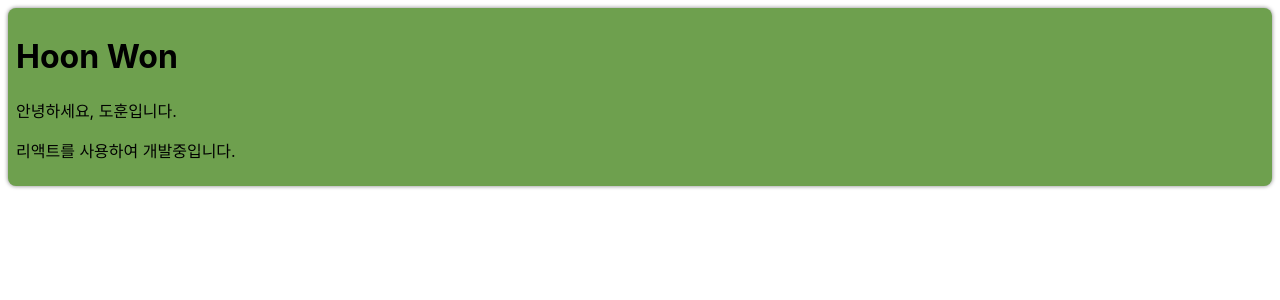
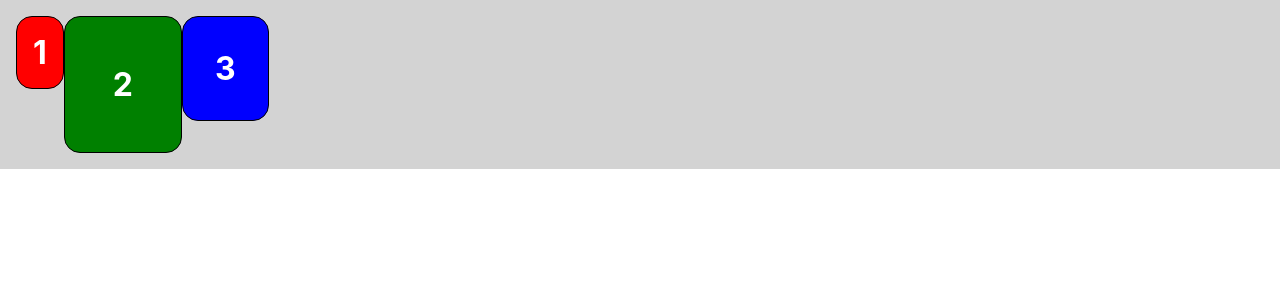
Before and after one commit to wdohoon/react, a React (Create React App) app: page / in a window 1280 px wide. Shown: the top 300 px of the page. Built offline with nearby package versions, Linux system fonts and the light colour scheme.

Commit message:
20240506

```diff
--- a/package.json
+++ b/package.json
@@ -9,6 +9,7 @@
     "react": "^18.2.0",
     "react-dom": "^18.2.0",
     "react-scripts": "5.0.1",
+    "styled-components": "^6.1.9",
     "web-vitals": "^2.1.4"
   },
   "scripts": {
--- /dev/null
+++ b/src/chapter_15/Blocks.jsx
@@ -0,0 +1,58 @@
+import styled from "styled-components";
+
+const Wrapper = styled.div`
+    padding: 1rem;
+    display: flex;
+    flex-direction: row;
+    align-items: flex-start;
+    background-color: lightgrey;
+`;
+
+const Block = styled.div`
+    padding: ${(props) => props.padding};
+    border: 1px solid black;
+    border-radius: 1rem;
+    background-color: ${(props) => props.backgroundColor}; // 오타 수정
+    color: #fff;
+    font-size: 2rem;
+    font-weight: bold;
+    text-align: center;
+`;
+
+const blockItems = [
+    {
+        label: "1",
+        padding: "1rem",
+        backgroundColor: "red",
+    },
+    {
+        label: "2",
+        padding: "3rem",
+        backgroundColor: "green",
+    },
+    {
+        label: "3",
+        padding: "2rem",
+        backgroundColor: "blue",
+    },
+];
+
+function Blocks(props) {
+    return (
+        <Wrapper>
+            {blockItems.map((blockItem, index) => {
+                return (
+                    <Block
+                        key={index} // key prop 추가
+                        padding={blockItem.padding}
+                        backgroundColor={blockItem.backgroundColor}
+                    >
+                        {blockItem.label}
+                    </Block>
+                );
+            })}
+        </Wrapper>
+    )
+}
+
+export default Blocks;
--- a/src/index.js
+++ b/src/index.js
@@ -15,7 +15,9 @@ import reportWebVitals from './reportWebVitals';
 //import AttendanceBook from './chapter_10/AttendanceBook';
 //import SignUp from './chpater_11/SignUp';
 //import Calculator from './chapter_12/Calculator';
-import ProfileCard from './chapter_13/ProfileCard';
+//import ProfileCard from './chapter_13/ProfileCard';
+//import DarkOrLight from './chapter_14/DarkOrLight';
+import Blocks from './chapter_15/Blocks'
 
 // setInterval(() => {
 //   ReactDOM.render(
@@ -37,7 +39,7 @@ import ProfileCard from './chapter_13/ProfileCard';
 setInterval(() => {
   ReactDOM.render(
     <React.StrictMode>
-      <ProfileCard/>
+      <Blocks/>
     </React.StrictMode>,
     document.getElementById('root')
   );
```
Also changed, not shown: src/chapter_14/DarkOrLight.jsx (+23 -0 lines), src/chapter_14/MainContent.jsx (+21 -0 lines), 1 other file (tests, documents, lock files or other folders).
